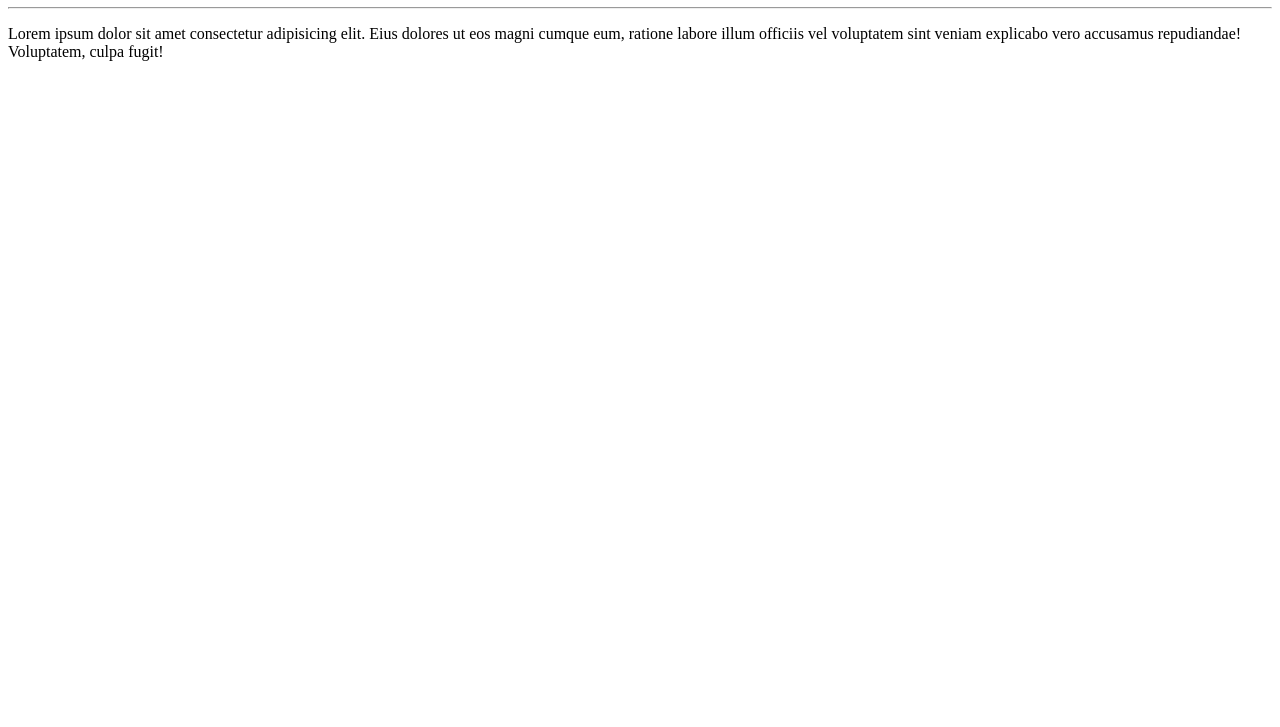
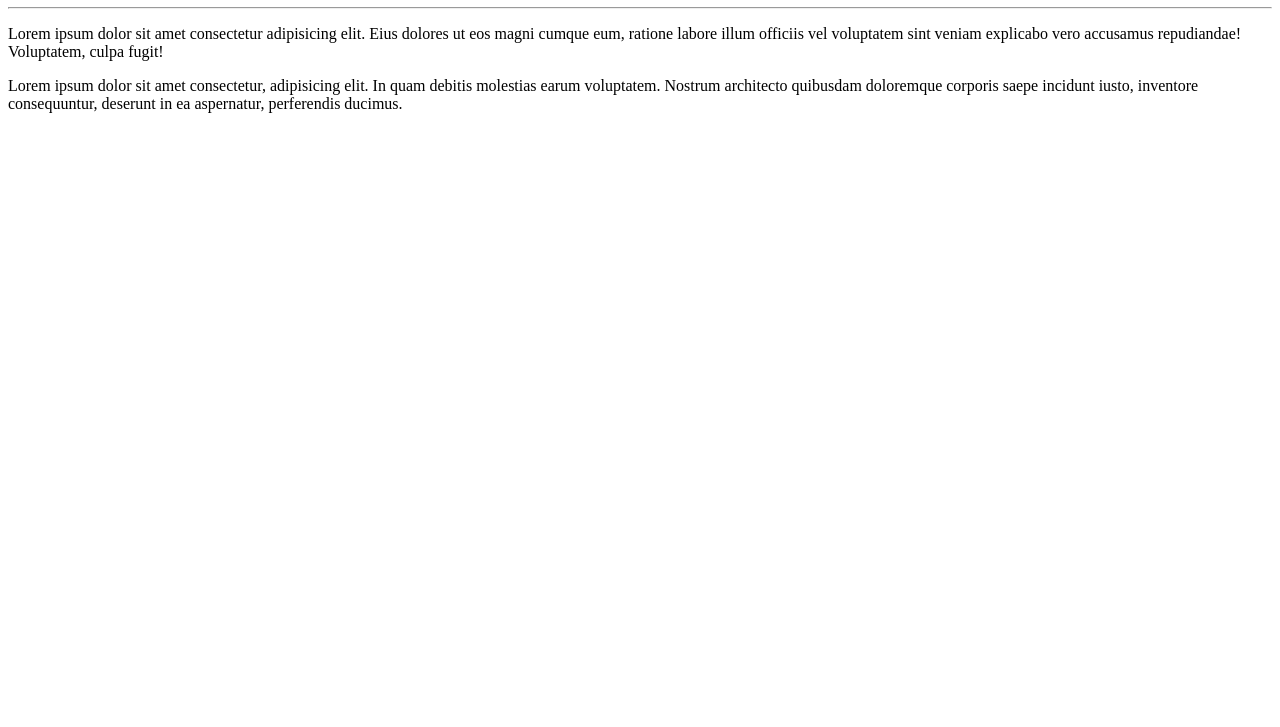
Before and after one commit to JoyceRufino/Ola-Mundo, a plain HTML site: page site-exemplo/index.html in a window 1280 px wide. Shown: the part 73-800 px from the top of the page. Drawn offline with Linux system fonts and the light colour scheme.

Commit message:
Adicionei um novo parágrafo

```diff
--- a/site-exemplo/index.html
+++ b/site-exemplo/index.html
@@ -10,5 +10,6 @@
   <h1>Olá,Mundo!</h1>
   <hr>
   <p>Lorem ipsum dolor sit amet consectetur adipisicing elit. Eius dolores ut eos magni cumque eum, ratione labore illum officiis vel voluptatem sint veniam explicabo vero accusamus repudiandae! Voluptatem, culpa fugit!</p>
+  <p>Lorem ipsum dolor sit amet consectetur, adipisicing elit. In quam debitis molestias earum voluptatem. Nostrum architecto quibusdam doloremque corporis saepe incidunt iusto, inventore consequuntur, deserunt in ea aspernatur, perferendis ducimus.</p>
 </body>
 </html>
```
